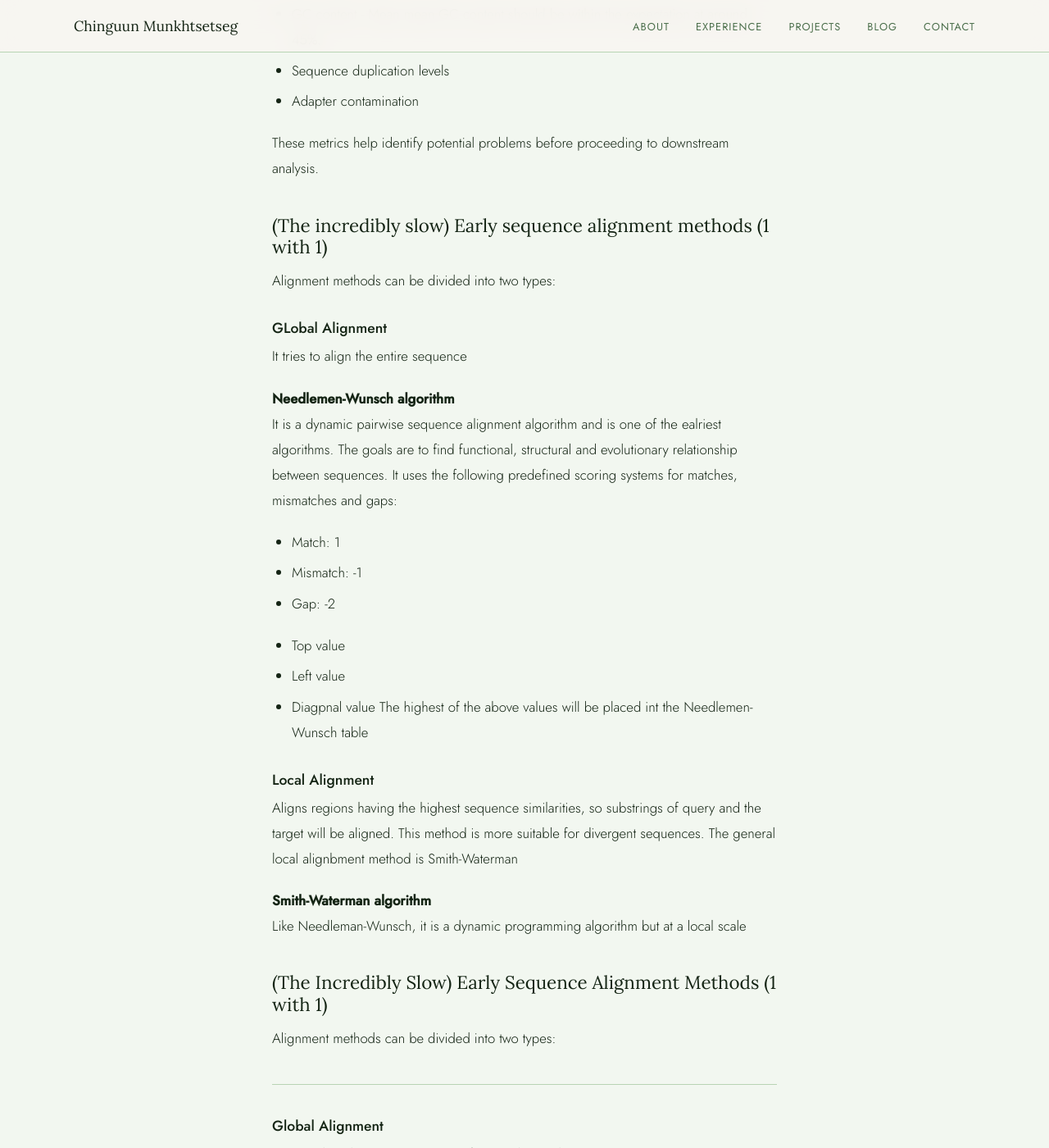
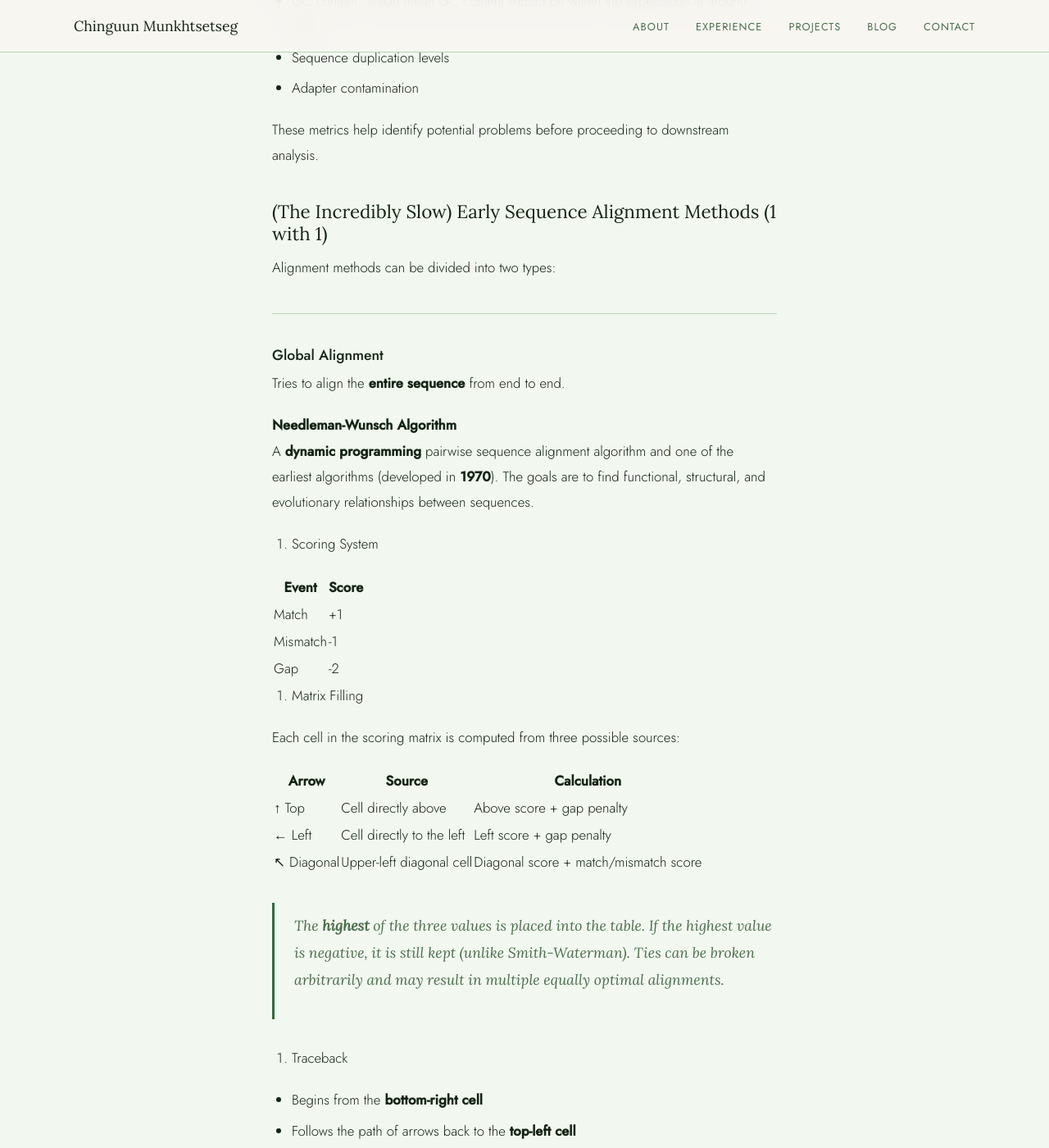
Before and after one commit to chinguunxo/chinguunxo.github.io, a Jekyll site: the page built from _posts/2026-03-27-Day-3.md, in a window 1280 px wide and 1400 px high, scrolled down 1854 px. Shown: the whole window at 82% size. Built offline with Jekyll 4.4.1, drawn with Linux system fonts in a browser that asks for light colours; some of the changed text lies outside the part shown.

Commit message:
Update 2026-03-27-Day-3.md

````diff
--- a/_posts/2026-03-27-Day-3.md
+++ b/_posts/2026-03-27-Day-3.md
@@ -29,7 +29,7 @@ quality score # uses ASCII codes of +33 symbols,
 ```
 Phred quality scores quantify sequencing accuracy and are defined as:
 
-$Q = -10 \log_{10} P(\text{error})$
+$$Q = -10 \log_{10} P(\text{error})$$
 
 where $P(\text{error})$ is the probability that a base is incorrectly called.
 
@@ -48,39 +48,6 @@ Quality control of the massive FASTQ files can be done by FASTQC [https://www.bi
 - Adapter contamination
 
 These metrics help identify potential problems before proceeding to downstream analysis.
-
-## (The incredibly slow) Early sequence alignment methods (1 with 1)
-
-Alignment methods can be divided into two types:
-
-### GLobal Alignment
-
-It tries to align the entire sequence
-
-#### Needlemen-Wunsch algorithm
-It is a dynamic pairwise sequence alignment algorithm and is one of the ealriest algorithms. The goals are to find functional, structural and evolutionary relationship between sequences. It uses the following predefined scoring systems for matches, mismatches and gaps:
-
-  - Match: 1
-  - Mismatch: -1
-  - Gap: -2
-
-
-
-- Top value
-- Left value
-- Diagpnal value
-The highest of the above values will be placed int the Needlemen-Wunsch table
-
-### Local Alignment
-
-Aligns regions having the highest sequence similarities, so substrings of query and the target will be aligned. This method is more suitable for divergent sequences. The general local alignbment method is Smith-Waterman
-
-#### Smith-Waterman algorithm
-
-Like Needleman-Wunsch, it is a dynamic programming algorithm but at a local scale
-
-
-
 
 ## (The Incredibly Slow) Early Sequence Alignment Methods (1 with 1)
 
````
